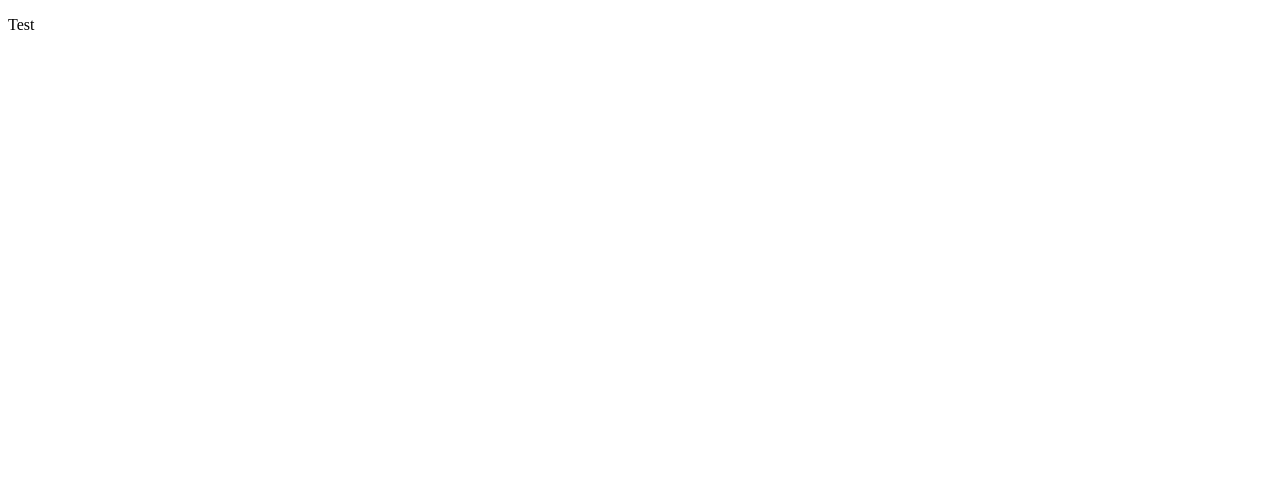
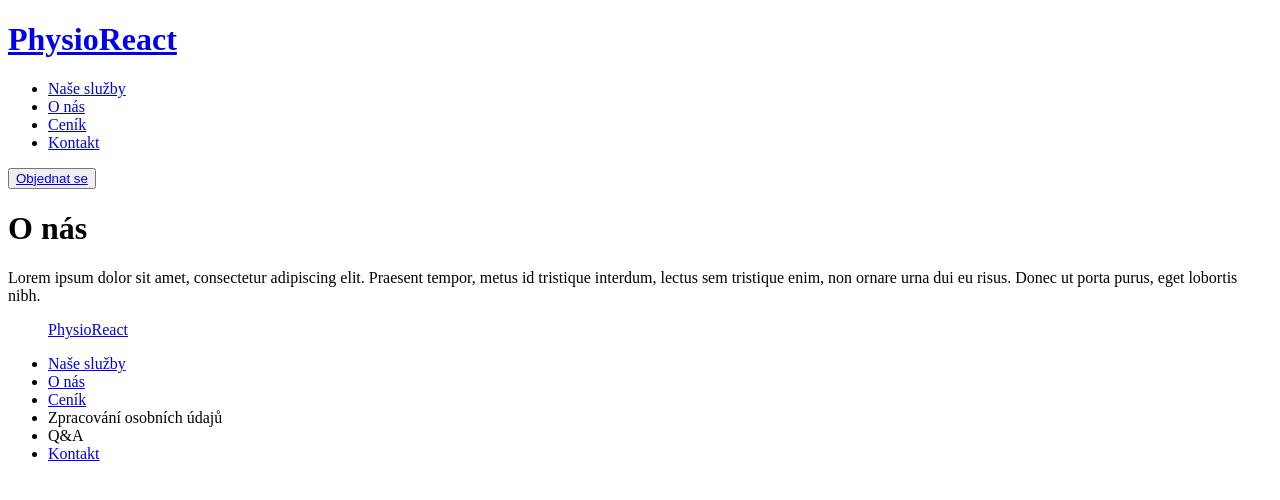
Before and after one commit to iStwer/team-project-and-BE, a React (Create React App) app: page /aboutus in a window 1280 px wide. Shown: the top 500 px of the page. Built offline with nearby package versions, Linux system fonts and the light colour scheme.

Commit message:
router-links-added

```diff
--- a/src/App.tsx
+++ b/src/App.tsx
@@ -1,9 +1,30 @@
 import './App.css';
+import { Footer } from './pages/footer/Footer';
+import { BrowserRouter as Router, Routes, Route } from 'react-router-dom';
+import { Aboutus } from './pages/about-us/About-us';
+import { Prices} from './pages/prices/Prices';
+import { Services } from './pages/services/Services';
+import { Contact } from './pages/contact/Contact';
+import { LandingPage } from './pages/landing-page/LandingPage';
+import { Header } from './pages/header/Header';
+import { BookingForm } from './pages/booking-form/BookingForm';
+
 
 function App() {
-  return <div className='App'>
-  <p>Test</p>
-  </div>;
+  return (
+  <Router>
+  <Header />
+    <Routes>
+      <Route path="/" element={<LandingPage />} />
+      <Route path="/aboutus" element={<Aboutus />} />
+      <Route path="/prices" element={<Prices />} />
+      <Route path="/services" element={<Services />} />
+      <Route path="/contact" element={<Contact />} />
+      <Route path="/bookingform" element={<BookingForm />} />
+    </Routes>
+    <Footer />
+  </Router>
+  )
 }
 
 export default App;
--- a/src/pages/about-us/About-us.tsx
+++ b/src/pages/about-us/About-us.tsx
@@ -1 +1,11 @@
-export const Aboutus = () => {};
+export const Aboutus = () => {
+    return (
+        <div>
+            <h1>O nás</h1>
+            <p>
+                Lorem ipsum dolor sit amet, consectetur adipiscing elit. Praesent
+                tempor, metus id tristique interdum, lectus sem tristique enim, non
+                ornare urna dui eu risus. Donec ut porta purus, eget lobortis nibh.
+            </p>
+        </div>
+)};
--- a/src/pages/contact/Contact.tsx
+++ b/src/pages/contact/Contact.tsx
@@ -1 +1,12 @@
-export const Contact = () => {};
+export const Contact = () => {
+    return (
+        <div>
+            <h1>Kontakt</h1>
+            <p>
+                Lorem ipsum dolor sit amet, consectetur adipiscing elit. Praesent
+                tempor, metus id tristique interdum, lectus sem tristique enim, non
+                ornare urna dui eu risus. Donec ut porta purus, eget lobortis nibh.
+            </p>
+        </div>
+    )
+};
--- a/src/pages/footer/Footer.tsx
+++ b/src/pages/footer/Footer.tsx
@@ -1,13 +1,20 @@
+import { Link } from "react-router-dom";
+
 
 export const Footer = () => {
     return (
         <footer>
-            <p>Naše služby</p>
-            <p>O nás</p>
-            <p>Ceník</p>
-            <p>Zpracování osobních údajů</p>
-            <p>Q&A</p>
-            <p>Kontakt</p>
+            <ul>
+            <Link to ='/'><p>PhysioReact</p></Link>
+
+            <li><Link to ='/services'>Naše služby</Link></li>
+            <li><Link to = '/aboutus'>O nás</Link></li>
+            <li><Link to = '/prices'>Ceník</Link></li>
+            <li>Zpracování osobních údajů</li>
+            <li>Q&A</li>
+            <li><Link to = '/contact'>Kontakt</Link></li>
+
+            </ul>
         </footer>
     );
 }
--- a/src/pages/header/Header.tsx
+++ b/src/pages/header/Header.tsx
@@ -1,12 +1,14 @@
+import { Link } from "react-router-dom";
+
 export const Header = () => {
     return <div>
-        <h1 id="logo">PhysioReact</h1>
-        <ul>
-            <li>Naše služby</li>
-            <li>O nás</li>
-            <li>Ceník</li>
-            <li>Kontakty</li>
+        <Link to= '/'><h1 id="logo">PhysioReact</h1></Link>
+       <ul>
+            <li><Link to ='/services'>Naše služby</Link></li>
+            <li><Link to = '/aboutus'>O nás</Link></li>
+            <li><Link to = '/prices'>Ceník</Link></li>
+            <li><Link to = '/contact'>Kontakt</Link></li>
         </ul>
-        <button>Objednat se</button>
+        <button><Link to='/bookingform'>Objednat se</Link></button>
     </div>
 }
--- a/src/pages/prices/Prices.tsx
+++ b/src/pages/prices/Prices.tsx
@@ -1 +1,10 @@
-export const Prices = () => {};
+export const Prices = () => {
+    return (
+        <div>
+            <h1>Ceník</h1>
+            <p>
+                50, 100
+            </p>
+        </div>
+    )
+};
--- a/src/pages/services/Services.tsx
+++ b/src/pages/services/Services.tsx
@@ -1 +1,12 @@
-export const Services = () => {};
+export const Services = () => {
+    return (
+        <div>
+            <h1>Naše služby</h1>
+            <p>
+                Lorem ipsum dolor sit amet, consectetur adipiscing elit. Praesent
+                tempor, metus id tristique interdum, lectus sem tristique enim, non
+                ornare urna dui eu risus. Donec ut porta purus, eget lobortis nibh.
+            </p>
+        </div>
+    );
+};
```
Also changed, not shown: src/index.tsx (+4 -5 lines).
